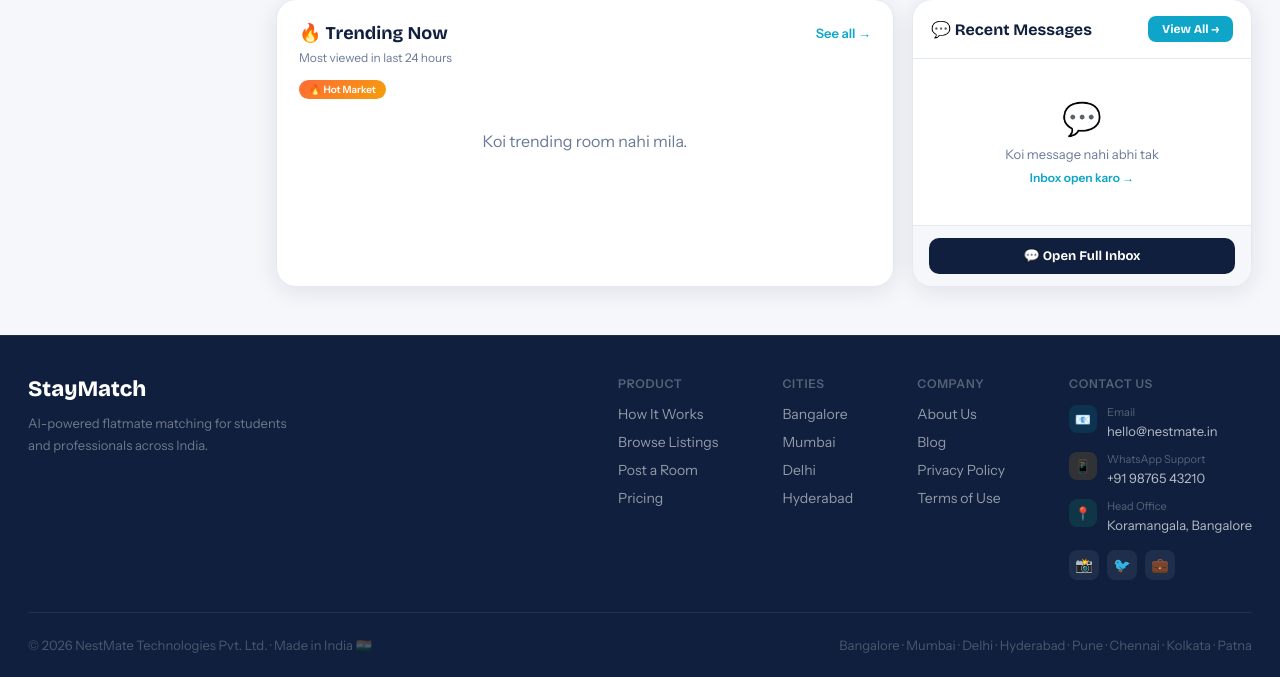
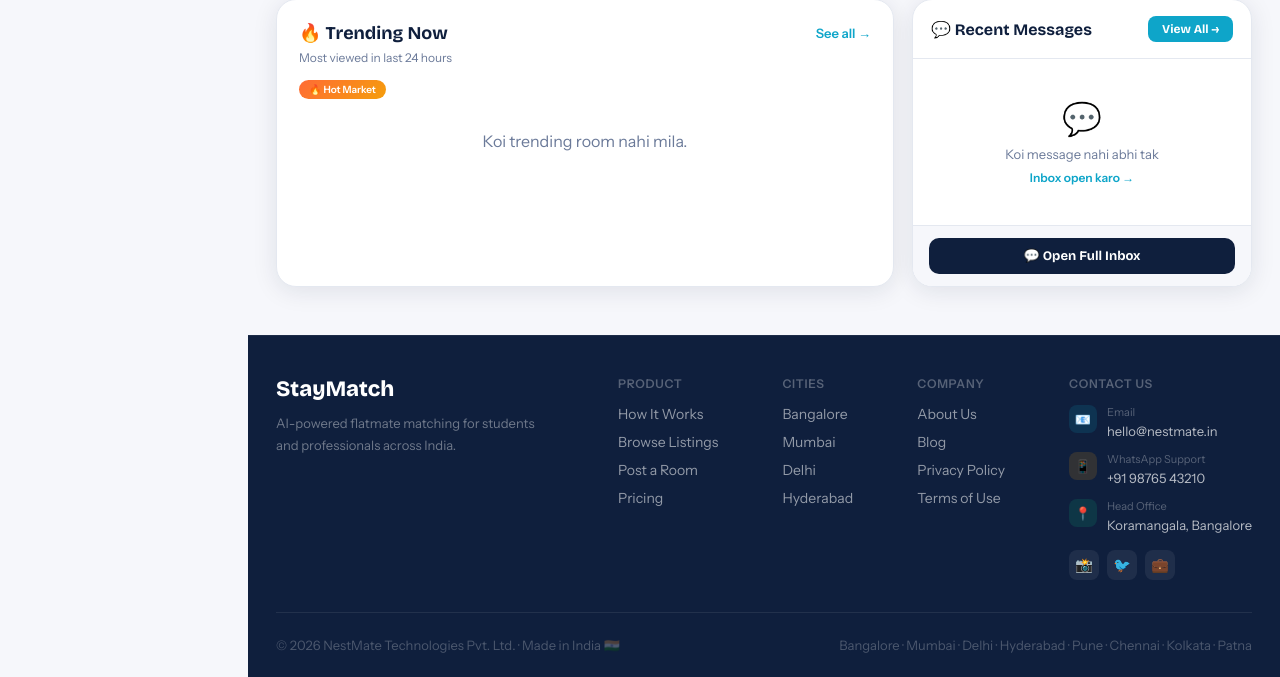
Before and after one commit to code-with-manish09/staymatch-ai, a Django app: page /dashboard/ in a window 1280 px wide. Shown: the part 850-1527 px from the top of the page. Run offline with Django 5.2, Linux system fonts and the light colour scheme; the visitor is signed in with stand-in values (Sample User, id 1); data that the repository does not hold is empty; parts of the project's set-up code (start-up, migrations or seed data) failed here and were passed over.

Commit message:
discover footer fixed

```diff
--- a/templates/base.html
+++ b/templates/base.html
@@ -562,8 +562,8 @@ input[type=range]{width:100%;accent-color:var(--teal);}
 /* ══ FOOTER ══ */
 .site-footer{
   background:var(--navy);
+  margin-left:248px;
   border-top:1px solid rgba(255,255,255,.06);
-  clear: both;  /* ye add karo */
 }
 .site-footer .container{
   max-width:100%;
@@ -720,6 +720,8 @@ input[type=range]{width:100%;accent-color:var(--teal);}
     {% block content %}{% endblock %}
   </div>
 
+  </div><!-- /main-wrapper -->
+
   <!-- ════════════════════════════ FOOTER ════════════════════════════ -->
   <footer class="site-footer">
     <div class="container">
@@ -795,8 +797,6 @@ input[type=range]{width:100%;accent-color:var(--teal);}
       </div>
     </div>
   </footer>
-
-</div><!-- /main-wrapper -->
 
 </div><!-- /app -->
 
```
